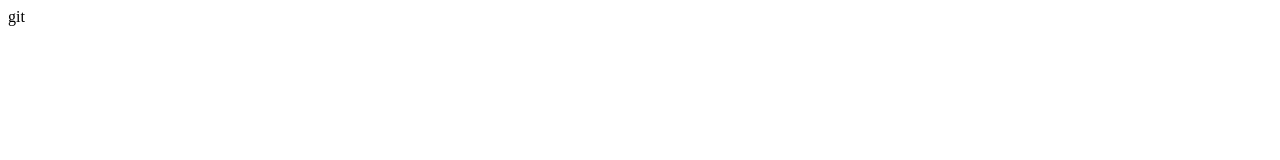
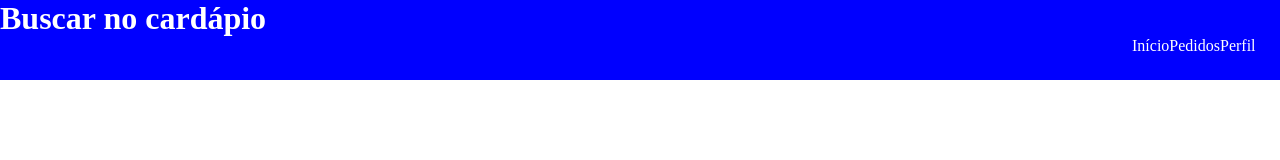
Before and after one commit to sanysilva/ProjetoDelivery, a plain HTML site: page index.html in a window 1280 px wide. Drawn offline with Linux system fonts and the light colour scheme.

Commit message:
Inicio barra nav

```diff
--- a/index.html
+++ b/index.html
@@ -1,11 +1,21 @@
-<!DOCTYPE html>
+<!doctype html>
 <html lang="en">
-<head>
-    <meta charset="UTF-8">
-    <meta name="viewport" content="width=device-width, initial-scale=1.0">
-    <title>teste</title>
-</head>
-<body>
-
-</body>
-</html>git
+  <head>
+    <meta charset="UTF-8" />
+    <meta name="viewport" content="width=device-width, initial-scale=1.0" />
+    <title>SEVEN BURGUER</title>
+    <link rel="stylesheet" href="./style.css" />
+  </head>
+  <body>
+   <div id="header">
+       <h1>Buscar no cardápio</h1>
+          <nav>
+            <ul class="menu">
+                <li> <a href="./index.html">Início</a></li>
+                <li> <a href="./pedidos/pedidos.html">Pedidos</a></li>
+                <li> <a href="./perfil/perfil.html">Perfil</a></li>
+            </ul>
+          </nav>
+   </div>
+  </body>
+</html>
--- /dev/null
+++ b/style.css
@@ -0,0 +1,31 @@
+*{
+    margin: 0;
+    padding: 0;
+}
+
+#header{
+  width: 100%;
+  height: 80px;
+  background-color: blue;
+  color: white;
+}
+
+a {
+   color: white;
+   text-decoration: none;
+}
+
+.menu{
+    width: 20px;
+    display:flex;
+}
+
+nav ul li{
+    list-style: none;
+    justify-content: space-around;
+}
+
+nav{
+    float: right;
+    margin-right: 10%;
+    }
```
Also changed, not shown: pedidos/pedidos.html (added, +11 -0 lines), perfil/perfil.html (added), 2 other files.
